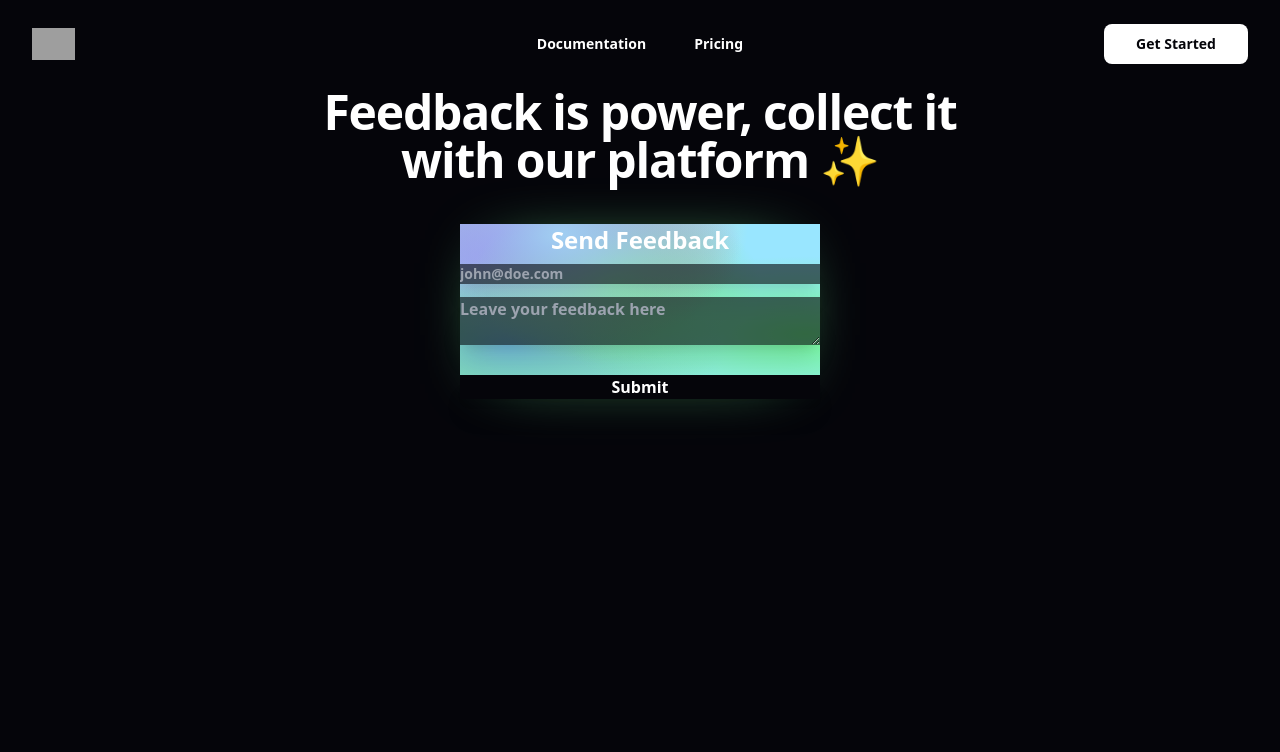
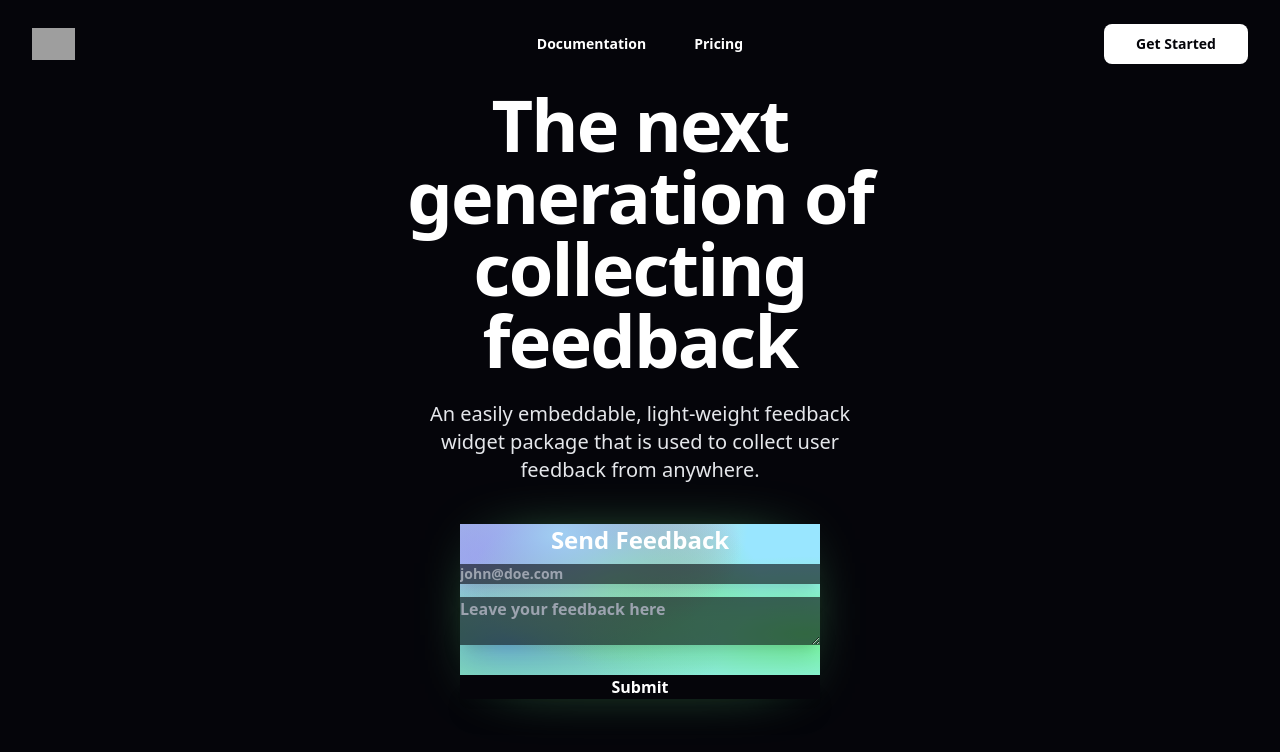
Before and after one commit to ramezj/astralics, a Next.js app in the folder client/: page / in a window 1280 px wide. Shown: the top 752 px of the page. Built offline with nearby package versions, Linux system fonts and the light colour scheme; no server answers; grey boxes are pictures that could not be loaded.

Commit message:
UI Update

```diff
--- a/client/pages/index.js
+++ b/client/pages/index.js
@@ -9,9 +9,11 @@ export default function Component() {
   return (
     <Layout>
       <center>
-          <h1 className='sm:text-5xl 2xl:mt-8 text-4xl w-4/5 font-bold tracking-tight leading-none text-white md:text-6xl lg:text-5xl lg:w-3/6'>
-            Feedback is power, collect it with our platform ✨
+            <h1 className='sm:text-5xl 2xl:mt-8 text-4xl w-4/5 font-bold tracking-tight leading-none text-white md:text-6xl lg:text-7xl lg:w-3/6'>
+            The next generation of collecting feedback
             </h1>
+            <br />
+            <p className='text-gray-200 lg:text-xl lg:w-2/6'>An easily embeddable, light-weight feedback widget package that is used to collect user feedback from anywhere.</p>
           <br />
           <br />
             <Widget projectId={'cll5z60fq0001usysevupa81n'} />
```
